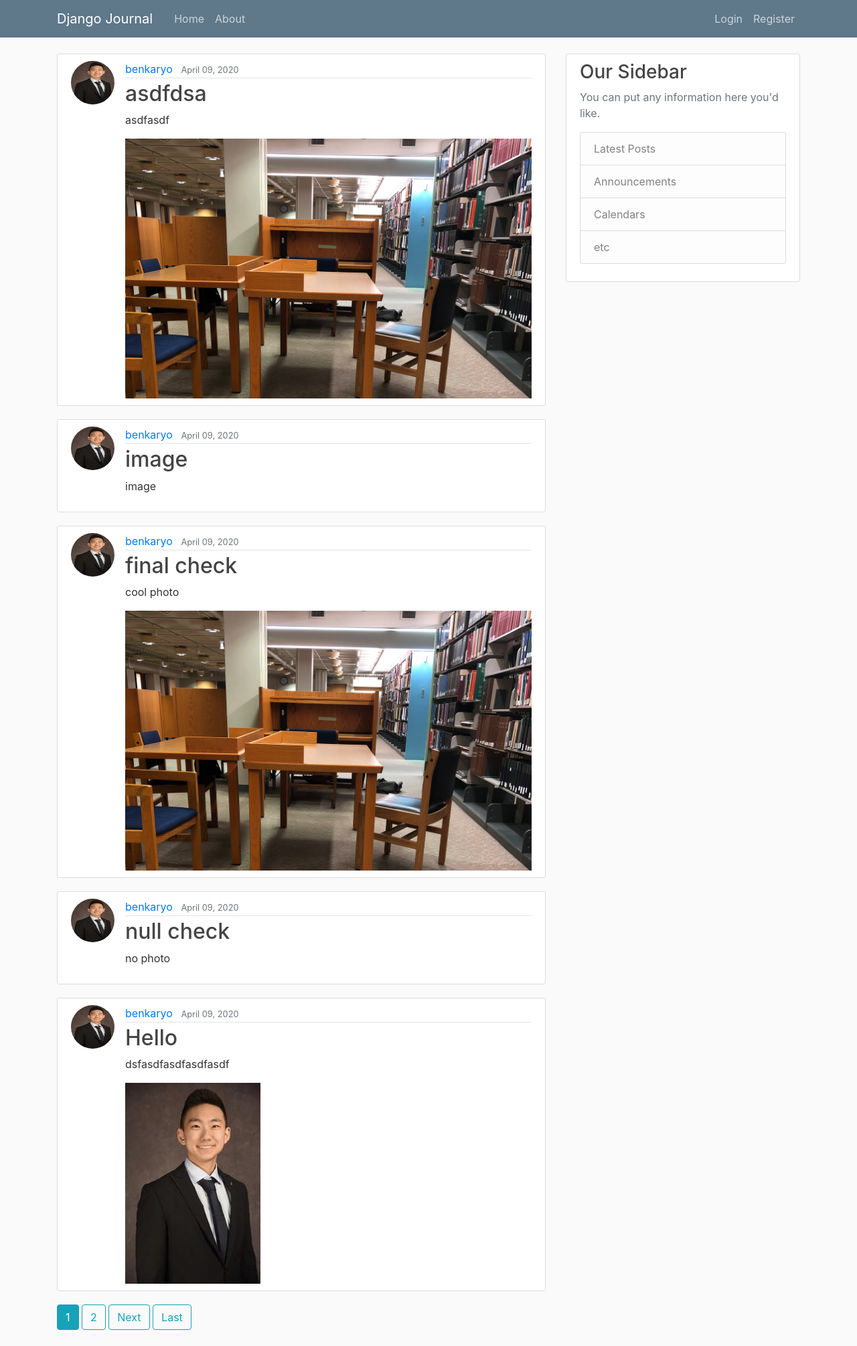
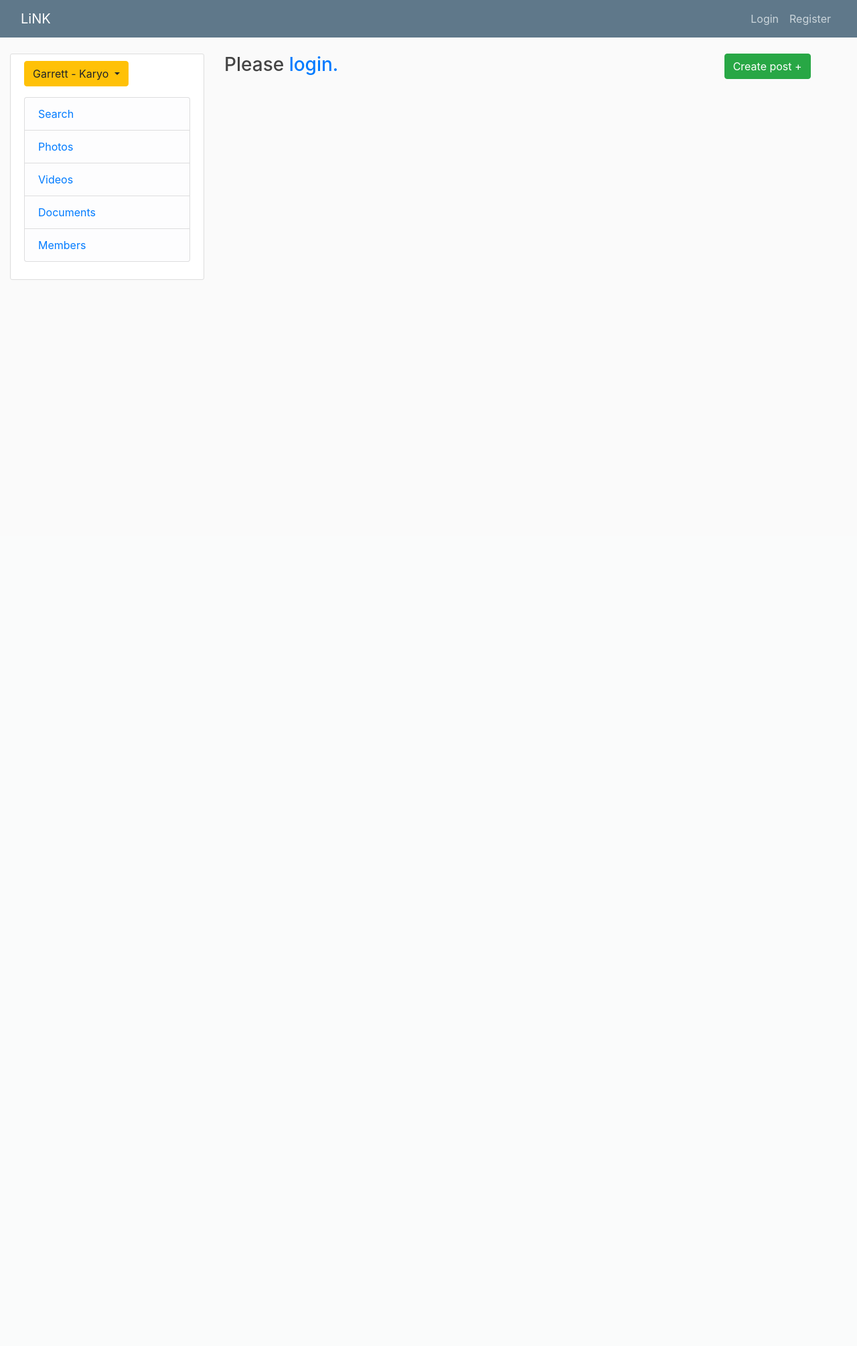
Before and after one commit to matthewsmkim1/LiNK, a Django app: page / in a window 1280 px wide. Shown: the whole page at 67% size. After the commit the page ends 418 px from the top, so only its background shows below. Run offline with Django 3.2, Linux system fonts and the light colour scheme; data comes from the database, SQL or seed files in the repository; both versions use the stored data as it was after the commit; some libraries are stand-ins or nearby versions.

Commit message:
Must be authenticated to see posts. Newish UI design/options for sidebars.

```diff
--- a/LINK/journal/templates/journal/base.html
+++ b/LINK/journal/templates/journal/base.html
@@ -12,29 +12,23 @@
 
     <link rel="stylesheet" type="text/css" href="{% static 'journal/main.css' %}">
 
-    {% if title %}
-        <title>Django Journal - {{ title }}</title>
-    {% else %}
-        <title>Django Journal</title>
-    {% endif %}
+    <title>LiNK</title>
 </head>
 <body>
     <header class="site-header">
       <nav class="navbar navbar-expand-md navbar-dark bg-steel fixed-top">
-        <div class="container">
-          <a class="navbar-brand mr-4" href="{% url 'journal-home' %}">Django Journal</a>
+        <div class="container-fluid">
+          <a class="navbar-brand mr-4" href="{% url 'journal-home' %}">LiNK</a>
           <button class="navbar-toggler" type="button" data-toggle="collapse" data-target="#navbarToggle" aria-controls="navbarToggle" aria-expanded="false" aria-label="Toggle navigation">
           <span class="navbar-toggler-icon"></span>
           </button>
           <div class="collapse navbar-collapse" id="navbarToggle">
             <div class="navbar-nav mr-auto">
-              <a class="nav-item nav-link" href="{% url 'journal-home' %}">Home</a>
-              <a class="nav-item nav-link" href="{% url 'journal-about' %}">About</a>
+              <!-- <a class="nav-item nav-link" href="{% url 'journal-about' %}">Groups</a> -->
             </div>
             <!-- Navbar Right Side -->
             <div class="navbar-nav">
               {% if user.is_authenticated %}
-                <a class="nav-item nav-link" href="{% url 'post-create' %}">New Post</a>
                 <a class="nav-item nav-link" href="{% url 'profile' %}">Profile</a>
                 <a class="nav-item nav-link" href="{% url 'logout' %}">Logout</a>
               {% else %}
@@ -46,9 +40,34 @@
         </div>
       </nav>
     </header>
-    <main role="main" class="container">
+
+    <main role="main" class="container-fluid">
       <div class="row">
-        <div class="col-md-8">
+          <div class="col-md-3">
+            <div class="content-section">
+              <div class="btn-group">
+                <button type="button" class="btn btn-warning dropdown-toggle" data-toggle="dropdown" aria-haspopup="true" aria-expanded="false">
+                  Garrett - Karyo
+                </button>
+                <div class="dropdown-menu">
+                  <a class="dropdown-item" href="#">Levine - Karyo</a>
+                  <a class="dropdown-item" href="#">Garrett - Finley</a>
+                </div>
+              </div>
+
+              <p class='text-muted'>
+                <ul class="list-group">
+                  <li class="list-group-item list-group-item-light"><a href="#">Search</a></li>
+                  <li class="list-group-item list-group-item-light"><a href="#">Photos</a></li>
+                  <li class="list-group-item list-group-item-light"><a href="#">Videos</a></li>
+                  <li class="list-group-item list-group-item-light"><a href="#">Documents</a></li>
+                  <li class="list-group-item list-group-item-light"><a href="#">Members</a></li>
+
+                </ul>
+              </p>
+            </div>
+          </div>
+        <div class="col-md-7">
           {% if messages %}
             {% for message in messages %}
               <div class="alert alert-{{ message.tags }}">
@@ -58,19 +77,14 @@
           {% endif %}
           {% block content %}{% endblock %}
         </div>
-        <div class="col-md-4">
-          <div class="content-section">
-            <h3>Our Sidebar</h3>
-            <p class='text-muted'>You can put any information here you'd like.
-              <ul class="list-group">
-                <li class="list-group-item list-group-item-light">Latest Posts</li>
-                <li class="list-group-item list-group-item-light">Announcements</li>
-                <li class="list-group-item list-group-item-light">Calendars</li>
-                <li class="list-group-item list-group-item-light">etc</li>
-              </ul>
-            </p>
-          </div>
+
+
+        <div class="col-md-2">
+              <a href="{% url 'post-create' %}" type="button" class="btn btn-success" aria-haspopup="true" aria-expanded="false">
+                Create post +
+            </a>
         </div>
+
       </div>
     </main>
 
--- a/LINK/journal/templates/journal/home.html
+++ b/LINK/journal/templates/journal/home.html
@@ -1,5 +1,6 @@
 {% extends "journal/base.html" %}
 {% block content %}
+    {% if user.is_authenticated %}
         {% for post in posts %}
             <article class="media content-section">
               <img class="rounded-circle article-img" src="{{ post.author.profile.image.url }}">
@@ -38,4 +39,9 @@
           {% endif %}
 
         {% endif %}
+
+    {% else %}
+        <h3>Please <a href="{% url 'login' %}">login.</a></h3>
+    {% endif %}
+
 {% endblock content %}
```
Also changed, not shown: LINK/db.sqlite3. Lines whose indentation alone changed are shown as unchanged.
